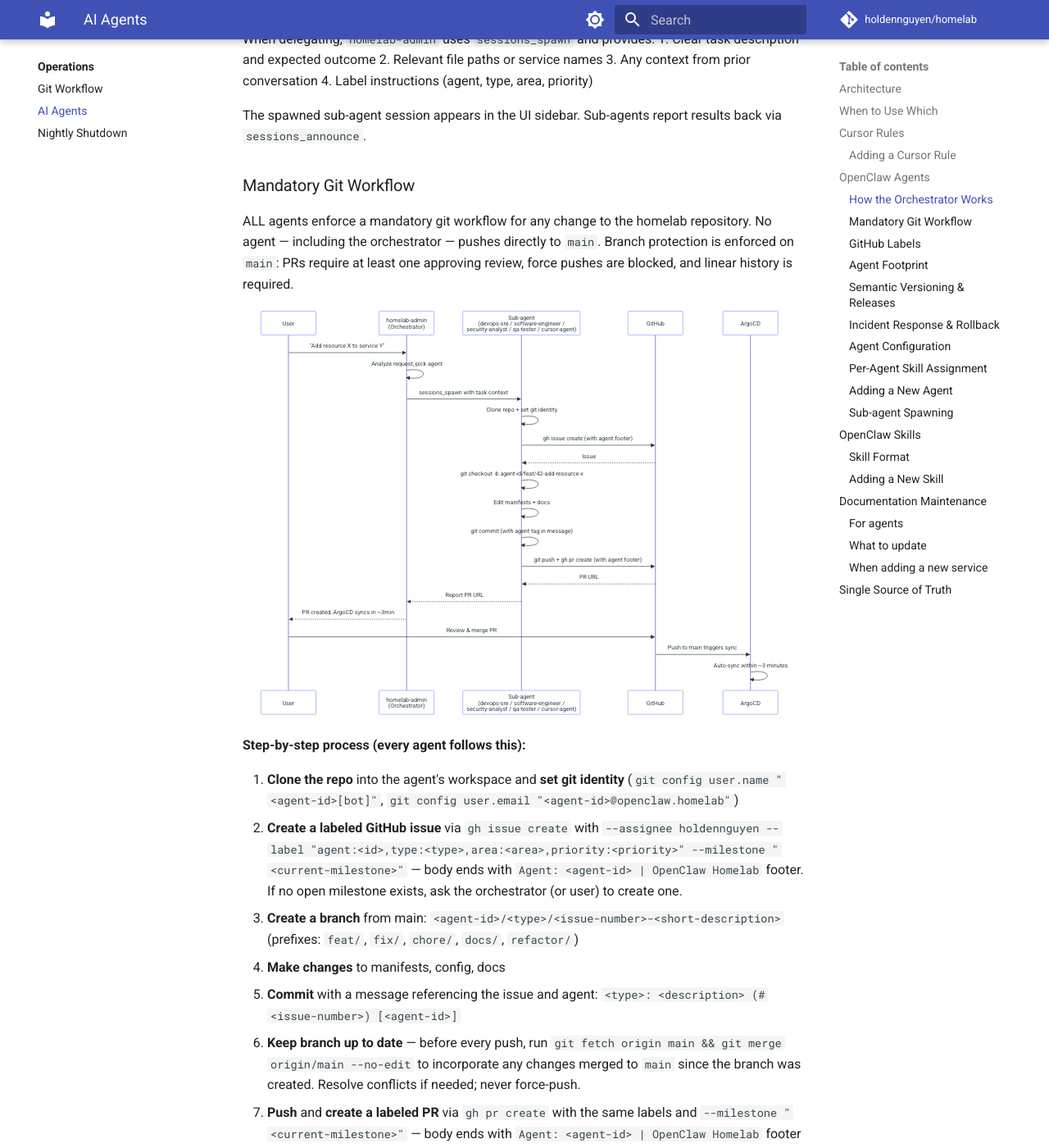
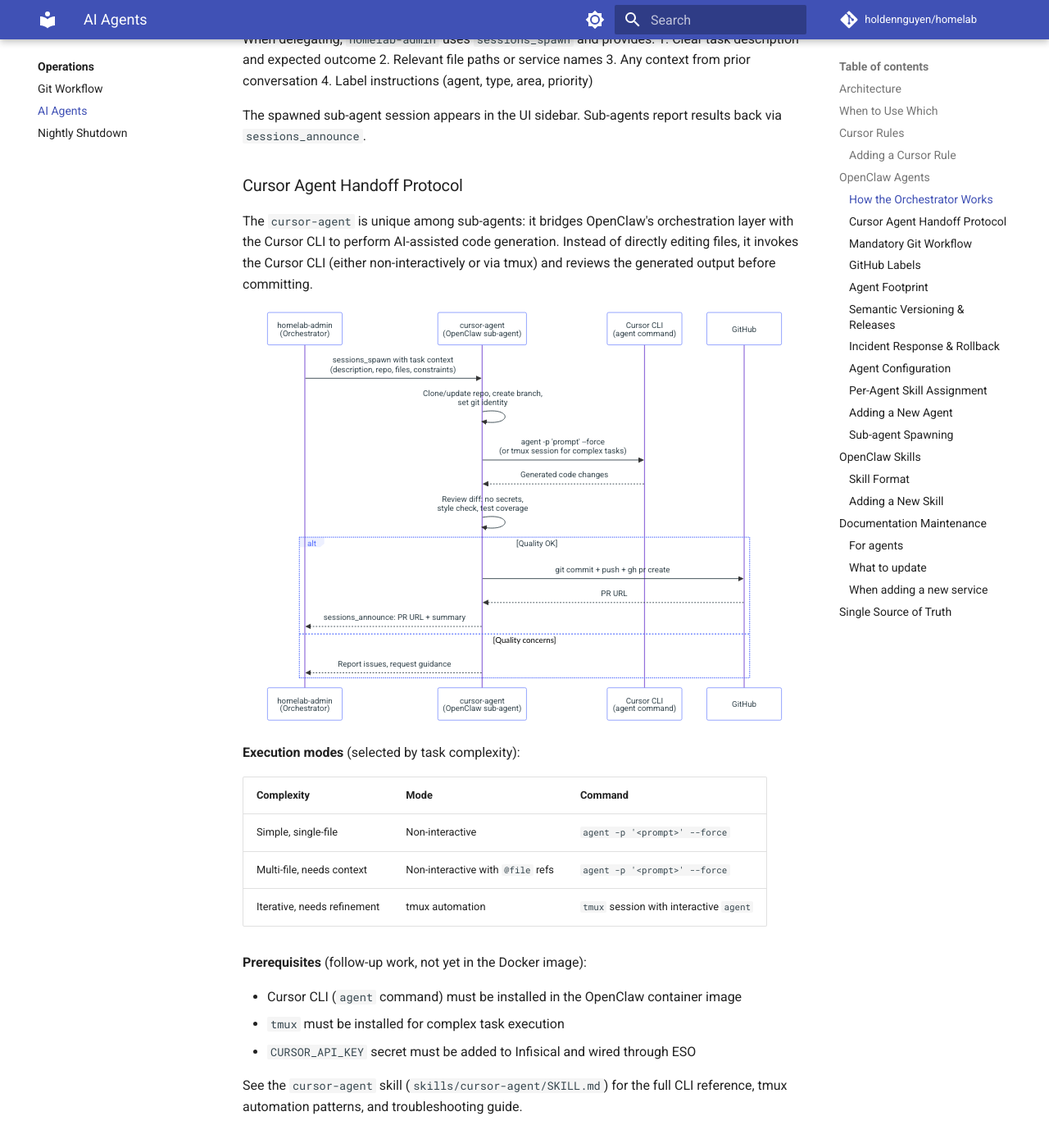
Before and after one commit to haingth77/homelab, an MkDocs documentation site: the page built from docs/operations/ai-agents.md, in a window 1280 px wide and 1400 px high, scrolled down 4400 px. Shown: the whole window at 82% size. Built offline with MkDocs 1.6.1 and Material for MkDocs 9.7.7, drawn with Linux system fonts in a browser that asks for light colours; comment, search, counter and statistics services are not loaded.

Commit message:
docs: add cursor-agent to security report and handoff protocol diagram
- security.md: update agent count (five→six), add cursor-agent row to
  capabilities table, fix sub-agent delegation columns to match configmap
  (only orchestrator delegates), add DISCORD_BOT_TOKEN to secrets table,
  fix stale secret counts (four→five)
- ai-agents.md: add Cursor Agent Handoff Protocol section with mermaid
  sequence diagram showing the OpenClaw→Cursor CLI→GitHub flow,
  execution mode table, and prerequisites callout

Co-authored-by: Cursor <cursoragent@cursor.com>

````diff
--- a/docs/operations/ai-agents.md
+++ b/docs/operations/ai-agents.md
@@ -132,6 +132,47 @@ When delegating, `homelab-admin` uses `sessions_spawn` and provides:
 4. Label instructions (agent, type, area, priority)
 
 The spawned sub-agent session appears in the UI sidebar. Sub-agents report results back via `sessions_announce`.
+
+### Cursor Agent Handoff Protocol
+
+The `cursor-agent` is unique among sub-agents: it bridges OpenClaw's orchestration layer with the Cursor CLI to perform AI-assisted code generation. Instead of directly editing files, it invokes the Cursor CLI (either non-interactively or via tmux) and reviews the generated output before committing.
+
+```mermaid
+sequenceDiagram
+    participant HA as homelab-admin<br/>(Orchestrator)
+    participant CA as cursor-agent<br/>(OpenClaw sub-agent)
+    participant CLI as Cursor CLI<br/>(agent command)
+    participant GH as GitHub
+
+    HA->>CA: sessions_spawn with task context<br/>(description, repo, files, constraints)
+    CA->>CA: Clone/update repo, create branch,<br/>set git identity
+    CA->>CLI: agent -p 'prompt' --force<br/>(or tmux session for complex tasks)
+    CLI-->>CA: Generated code changes
+    CA->>CA: Review diff: no secrets,<br/>style check, test coverage
+    alt Quality OK
+        CA->>GH: git commit + push + gh pr create
+        GH-->>CA: PR URL
+        CA-->>HA: sessions_announce: PR URL + summary
+    else Quality concerns
+        CA-->>HA: Report issues, request guidance
+    end
+```
+
+**Execution modes** (selected by task complexity):
+
+| Complexity | Mode | Command |
+|---|---|---|
+| Simple, single-file | Non-interactive | `agent -p '<prompt>' --force` |
+| Multi-file, needs context | Non-interactive with `@file` refs | `agent -p '<prompt>' --force` |
+| Iterative, needs refinement | tmux automation | `tmux` session with interactive `agent` |
+
+**Prerequisites** (follow-up work, not yet in the Docker image):
+
+- Cursor CLI (`agent` command) must be installed in the OpenClaw container image
+- `tmux` must be installed for complex task execution
+- `CURSOR_API_KEY` secret must be added to Infisical and wired through ESO
+
+See the `cursor-agent` skill (`skills/cursor-agent/SKILL.md`) for the full CLI reference, tmux automation patterns, and troubleshooting guide.
 
 ### Mandatory Git Workflow
 
````
Also changed, not shown: docs/infrastructure/security.md (+12 -10 lines).
